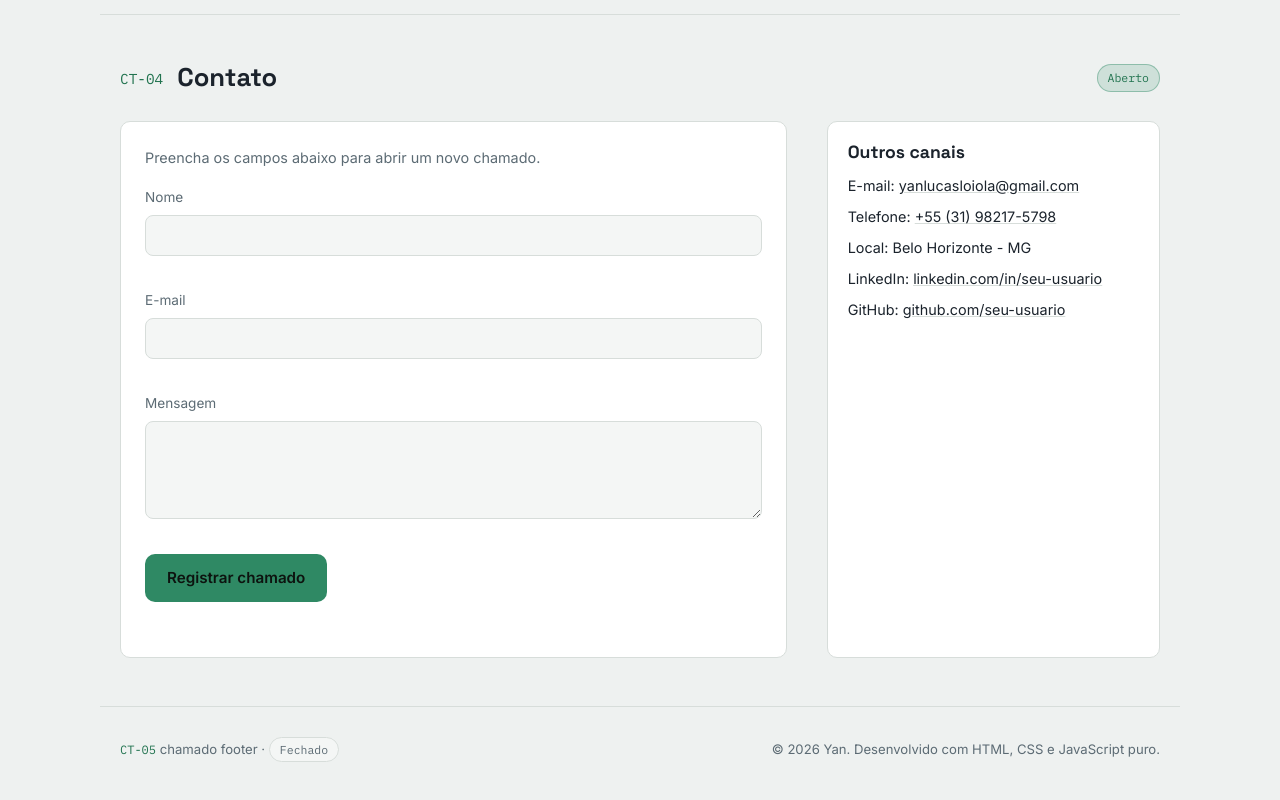
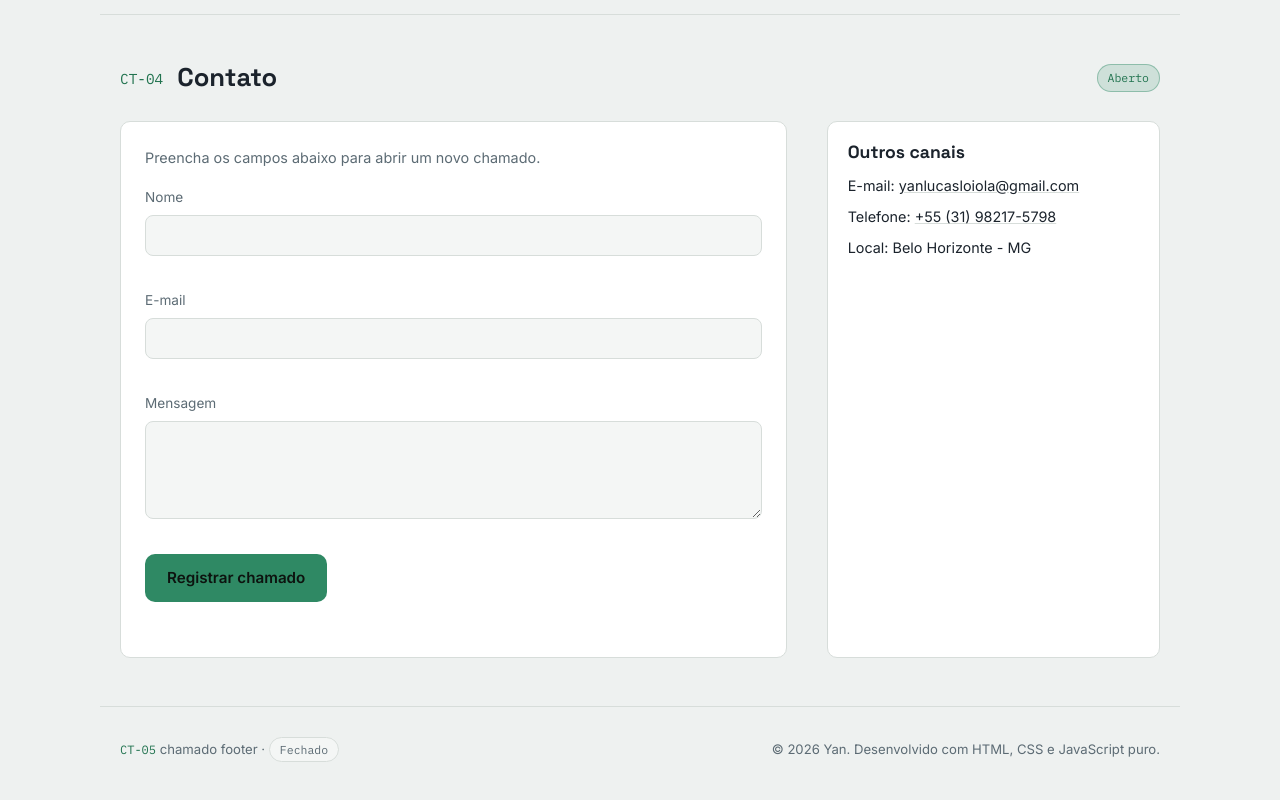
Before and after one commit to yanhverny/portfolio-yan_4, a plain HTML site: page index.html in a window 1280 px wide. Shown: the part 2683-3483 px from the top of the page. Drawn offline with Linux system fonts and the light colour scheme.

Commit message:
Update index.html

```diff
--- a/index.html
+++ b/index.html
@@ -282,9 +282,6 @@
             <li>E-mail: <a href="mailto:yanlucasloiola@gmail.com">yanlucasloiola@gmail.com</a></li>
             <li>Telefone: <a href="tel:+5531982175798">+55 (31) 98217-5798</a></li>
             <li>Local: Belo Horizonte - MG</li>
-
-            <li>LinkedIn: <a href="#" target="_blank" rel="noopener">linkedin.com/in/seu-usuario</a></li>
-            <li>GitHub: <a href="#" target="_blank" rel="noopener">github.com/seu-usuario</a></li>
           </ul>
         </aside>
       </div>
```
